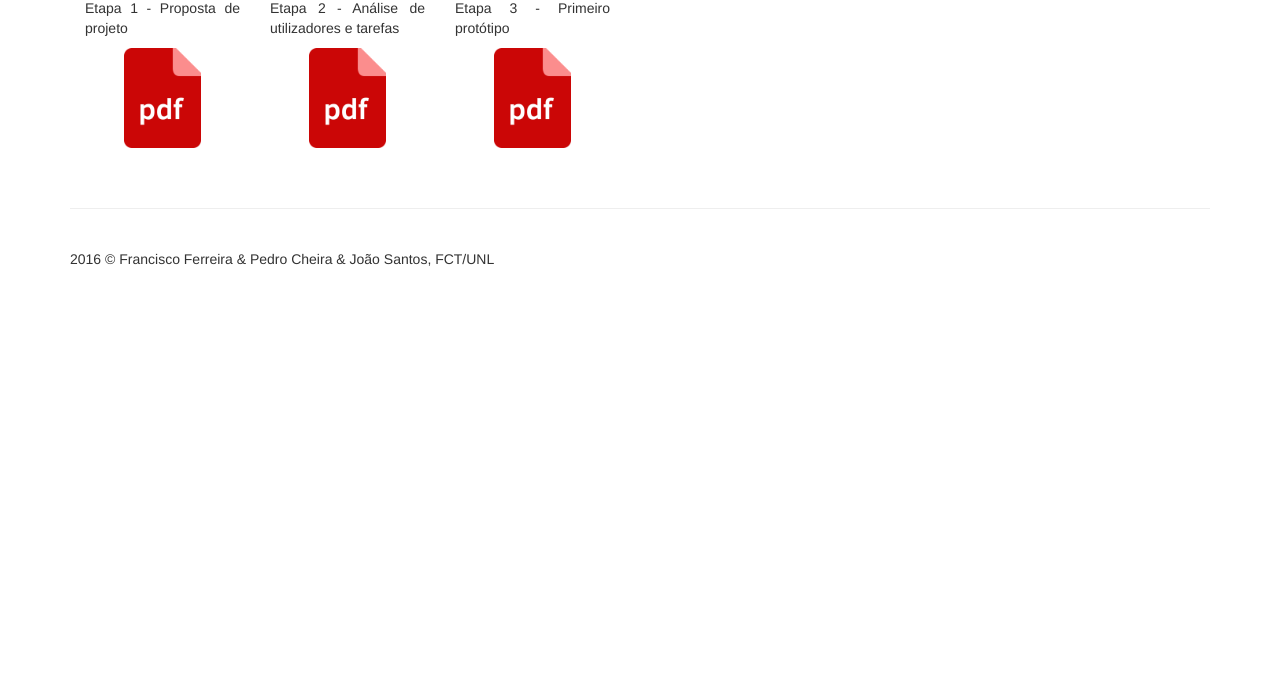
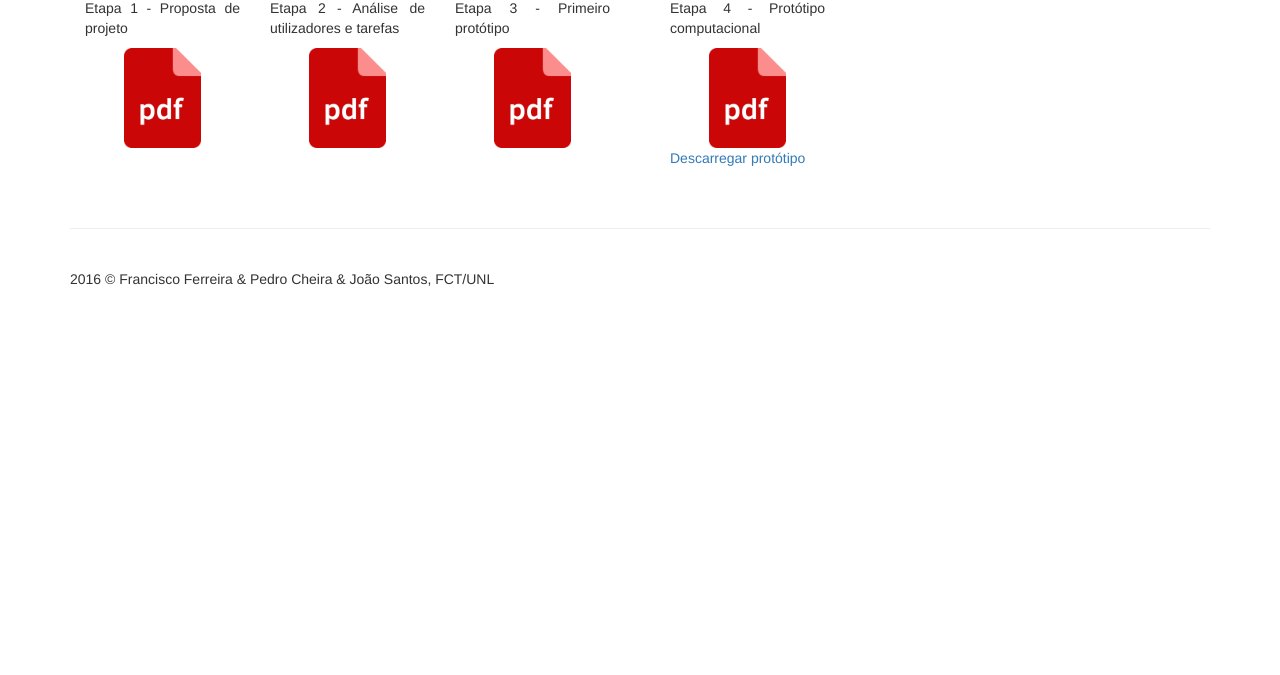
Before and after one commit to ipm1617/ipm1617.github.io, a plain HTML site: page proj.html in a window 1280 px wide. Shown: the part 125-800 px from the top of the page. Drawn offline with nearby package versions, Linux system fonts and the light colour scheme.

Commit message:
Add files via upload

```diff
--- a/proj.html
+++ b/proj.html
@@ -115,32 +115,22 @@
                             </a>
                         </div>
                     </div>
-                    <!--
-                <div class="col-lg-4">
-                    <div class="justify">
-                        <p>Processo 2</p>
-                        <p><a class="btn btn-primary" href="#" target="_blank" role="button">Obter</a></p>
-                    </div>
                 </div>
-                <div class="col-lg-4">
-                    <div class="justify">
-                        <p>Processo 3</p>
-                        <p><a class="btn btn-primary" href="#" target="_blank" role="button">Obter</a></p>
-                    </div>
-                </div>
-				-->
-                </div>
-                <!--
+
             <div class="col-lg-6">
                 <div class="justify">
                     <h2>Fase 2</h2>
                 </div>
                 <div class="col-lg-4">
                     <div class="justify">
-                        <p>Processo 4</p>
-                        <p><a class="btn btn-primary" href="#" target="_blank" role="button">Obter</a></p>
-                    </div>
+                        <p>Etapa 4 - Protótipo computacional</p>
+                        <a href="Ipm-etapa4.pdf">
+                        <img class="resize" src="pdfimg.png" border="0" height="100">
+                        </a>
+                        <a href="Etapa 4 - UniEscolha.zip">Descarregar protótipo</a>
+                        </div>
                 </div>
+                <!--
                 <div class="col-lg-4">
                     <div class="justify">
                         <p>Processo 5</p>
```
Also changed, not shown: index.html (+2 -2 lines), Originals/Joao.jpg (added), Originals/img1.jpg (added), Originals/img2.jpg (added), Originals/img3.jpg (added), 1 other file.
